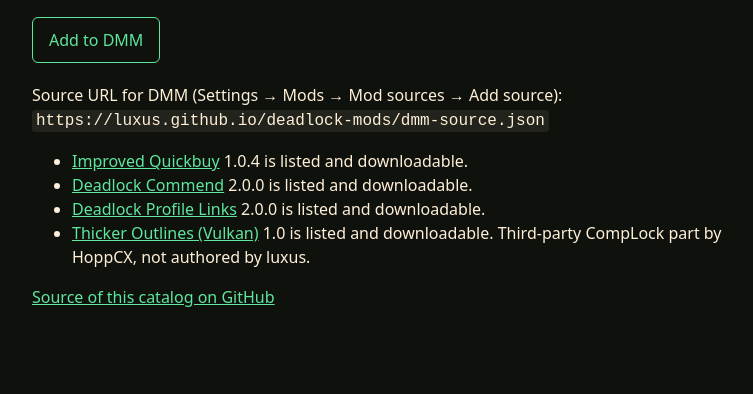
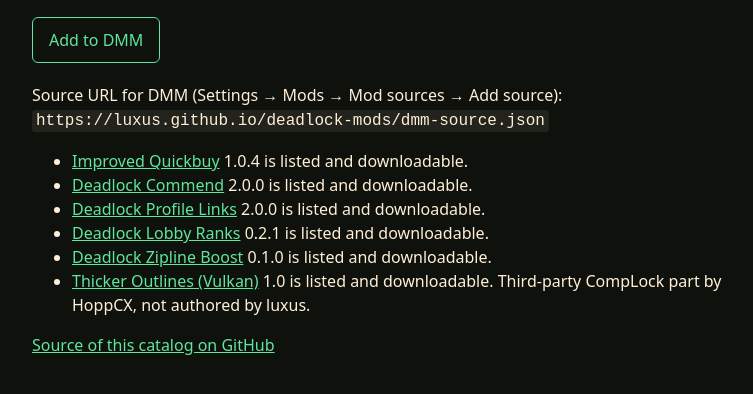
Before and after one commit to luxus/deadlock-mods, a plain HTML site: page index.html in a window 1280 px wide. Shown: the part 160-554 px from the top of the page, without its empty margins (248-1001 px from the left). Drawn offline with Linux system fonts and the light colour scheme.

Commit message:
docs: list Lobby Ranks and Zipline Boost on the catalog page

```diff
--- a/index.html
+++ b/index.html
@@ -10,6 +10,8 @@
 <li><a href="https://github.com/luxus/improved-quickbuy">Improved Quickbuy</a> 1.0.4 is listed and downloadable.</li>
 <li><a href="https://github.com/luxus/deadlock-qol-mods/tree/main/paks/commend">Deadlock Commend</a> 2.0.0 is listed and downloadable.</li>
 <li><a href="https://github.com/luxus/deadlock-qol-mods/tree/main/paks/profile-links">Deadlock Profile Links</a> 2.0.0 is listed and downloadable.</li>
+<li><a href="https://github.com/luxus/deadlock-qol-mods/tree/main/paks/lobby-ranks">Deadlock Lobby Ranks</a> 0.2.1 is listed and downloadable.</li>
+<li><a href="https://github.com/luxus/deadlock-qol-mods/tree/main/paks/zipline-boost">Deadlock Zipline Boost</a> 0.1.0 is listed and downloadable.</li>
 <li><a href="https://deadlockconfig.com/">Thicker Outlines (Vulkan)</a> 1.0 is listed and downloadable. Third-party CompLock part by HoppCX, not authored by luxus.</li>
 </ul>
 <p><a href="https://github.com/luxus/deadlock-mods">Source of this catalog on GitHub</a></p>
```
